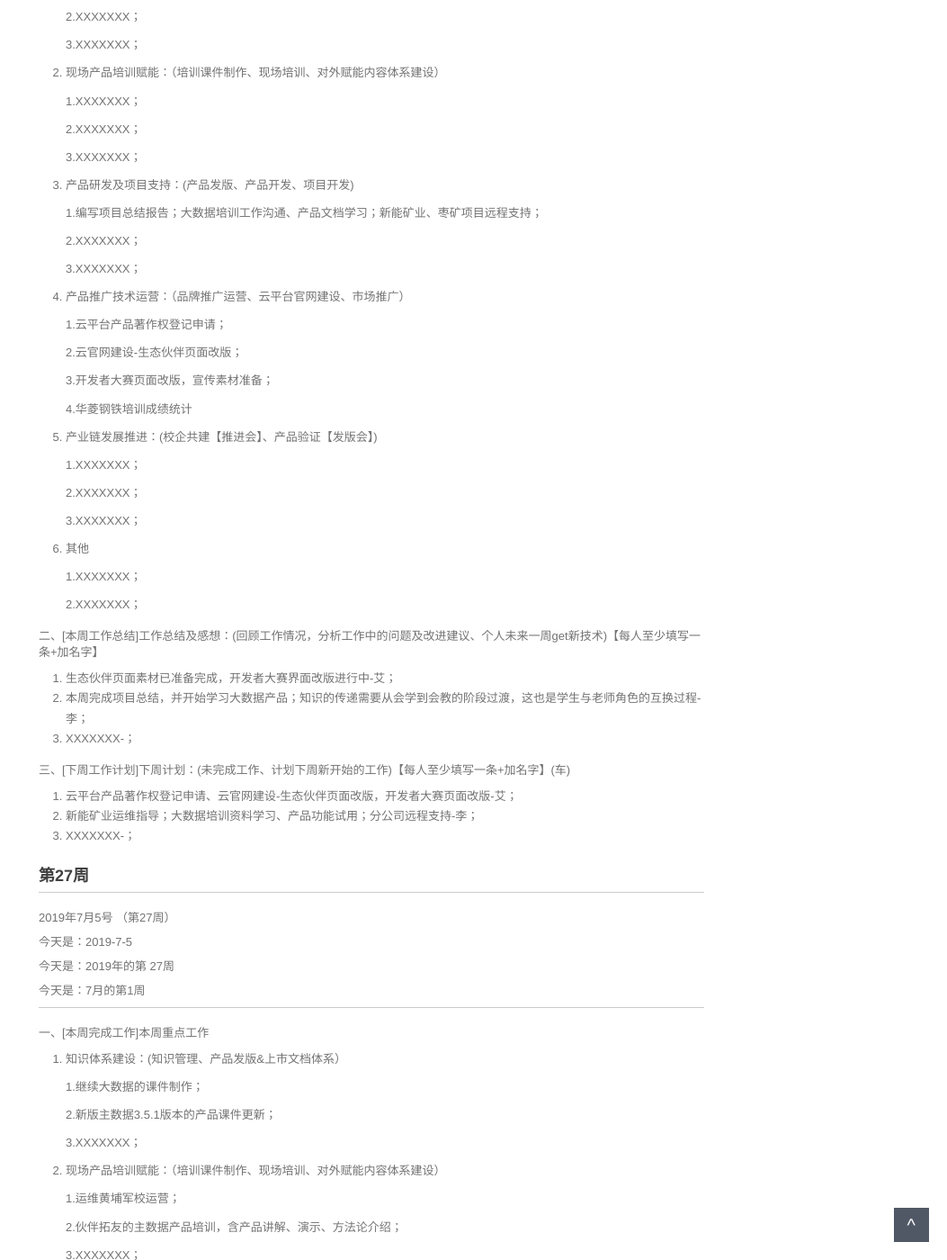
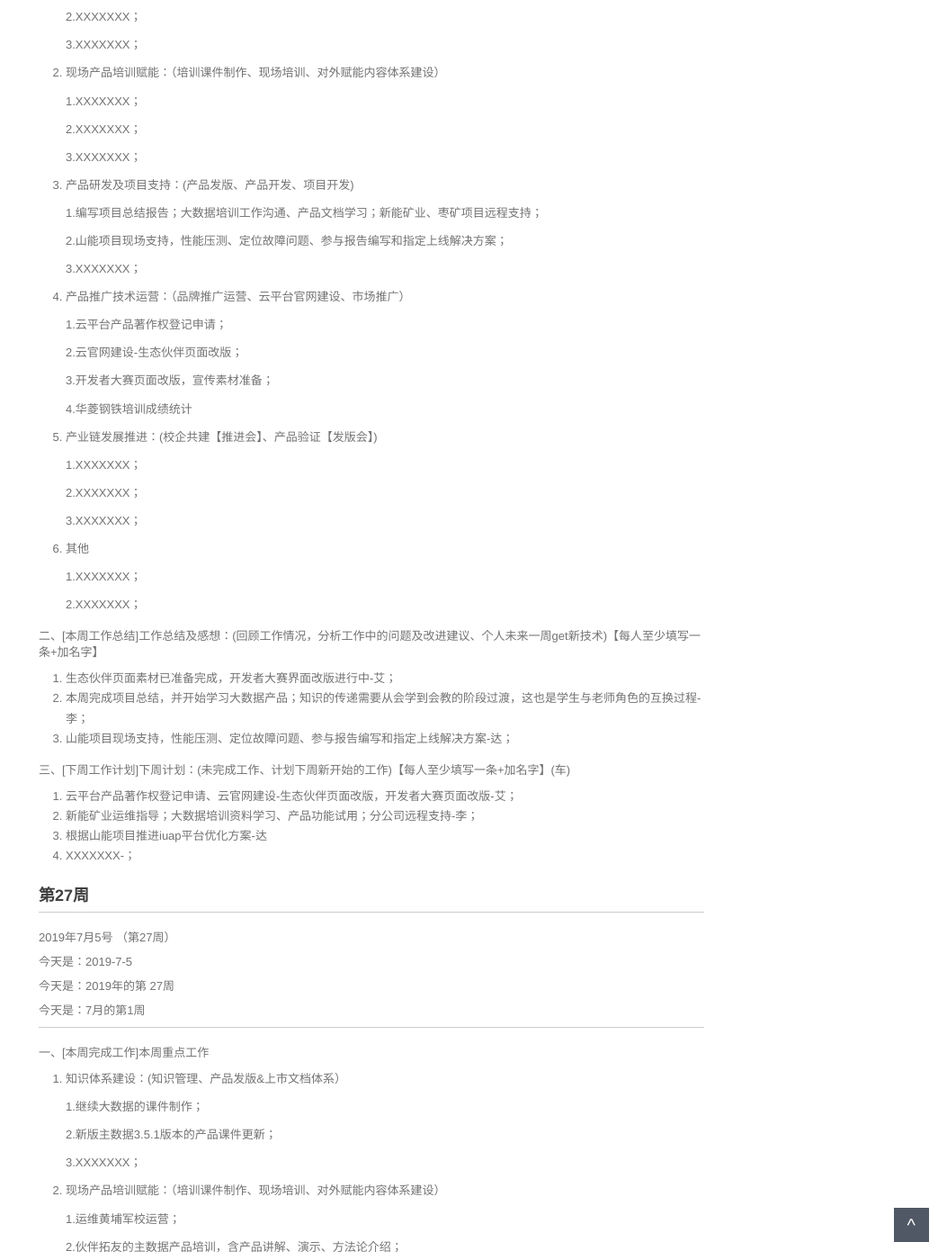
Before and after one commit to walllFlower/blog, a Jekyll site: the page built from _posts/2018-07-17-day_report_cxz.md, in a window 1280 px wide and 1400 px high, scrolled down 590 px. Shown: the whole window at 90% size, without its empty margins (227-1280 px from the left). Built offline with Jekyll 4.4.1, drawn with Linux system fonts in a browser that asks for light colours; comment, search, counter and statistics services are not loaded.

Commit message:
Update 2018-07-17-day_report_cxz.md

```diff
--- a/_posts/2018-07-17-day_report_cxz.md
+++ b/_posts/2018-07-17-day_report_cxz.md
@@ -43,7 +43,7 @@ categories: 技术运营工作周报
 
     1.编写项目总结报告；大数据培训工作沟通、产品文档学习；新能矿业、枣矿项目远程支持；
 
-    2.XXXXXXX；
+    2.山能项目现场支持，性能压测、定位故障问题、参与报告编写和指定上线解决方案；
 
     3.XXXXXXX；
 
@@ -76,13 +76,14 @@ categories: 技术运营工作周报
 
 1. 生态伙伴页面素材已准备完成，开发者大赛界面改版进行中-艾；
 2. 本周完成项目总结，并开始学习大数据产品；知识的传递需要从会学到会教的阶段过渡，这也是学生与老师角色的互换过程-李；
-3. XXXXXXX-；
+3. 山能项目现场支持，性能压测、定位故障问题、参与报告编写和指定上线解决方案-达；
 
 三、[下周工作计划]下周计划：(未完成工作、计划下周新开始的工作)【每人至少填写一条+加名字】(车)
 
 1. 云平台产品著作权登记申请、云官网建设-生态伙伴页面改版，开发者大赛页面改版-艾；
 2. 新能矿业运维指导；大数据培训资料学习、产品功能试用；分公司远程支持-李；
-3. XXXXXXX-；
+3. 根据山能项目推进iuap平台优化方案-达
+4. XXXXXXX-；
 
 
 ###  第27周
```
